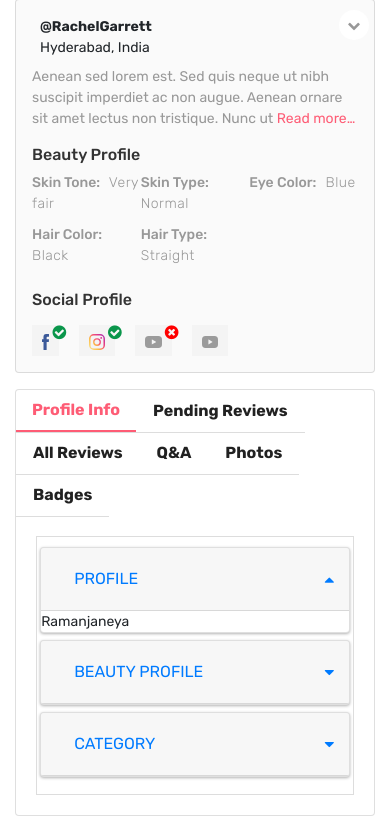
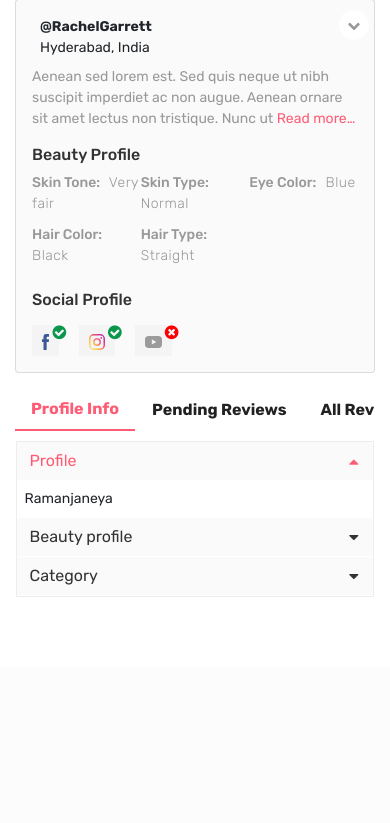
Before and after one commit to ramanjaneyagoud/varcode1, a PHP site: page / in a window 390 px wide. Shown: the part 177-1000 px from the top of the page. After the commit the page ends 774 px from the top, so only its background shows below. Run offline with PHP 8.4, Linux system fonts and the light colour scheme; some libraries are stand-ins or nearby versions.

Commit message:
Rev tabs mobile accordin style issues fixed

```diff
--- a/profile/beauty_profile.php
+++ b/profile/beauty_profile.php
@@ -1,4 +1,4 @@
-<div class="beauty-profile">
+<div class="beauty-profile p-2">
     <div class="social_box">
         <div class="box_inner">
             <div>
--- a/profile/category.php
+++ b/profile/category.php
@@ -1,4 +1,4 @@
-<div class="product-categories">
+<div class="product-categories p-2">
     <div class="social_box">
         <div class="box_inner">
             <div>
--- a/profile/header.php
+++ b/profile/header.php
@@ -10,8 +10,7 @@
     <script src="https://cdnjs.cloudflare.com/ajax/libs/popper.js/1.14.7/umd/popper.min.js"></script>
     <script src="https://maxcdn.bootstrapcdn.com/bootstrap/4.3.1/js/bootstrap.min.js"></script>
     <link rel="stylesheet" href="https://cdnjs.cloudflare.com/ajax/libs/font-awesome/4.7.0/css/font-awesome.min.css">
-    <link href="https://fonts.googleapis.com/css?family=Rubik:300,300i,400,400i,500,500i,700,700i&display=swap"
-        rel="stylesheet">
+    <link href="https://fonts.googleapis.com/css?family=Rubik:300,300i,400,400i,500,500i,700,700i,900,900i&display=swap" rel="stylesheet">
     <script type="text/javascript" src="script.js?re"></script>
-    <link rel="stylesheet" href="style.css?dfd">
+    <link rel="stylesheet" href="style.css?tr">
 </head>
--- a/profile/index.php
+++ b/profile/index.php
@@ -81,11 +81,11 @@
                                                 <div class="unreview"></div>
                                             </a>
                                         </div>
-                                        <div class="giphy_image">
+                                        <!-- <div class="giphy_image">
                                             <a href="#">
                                                 <img src="images/ytube.svg" alt="" class="ytube">
                                             </a>
-                                        </div>
+                                        </div> -->
                                     </div>
                                 </div>
                             </div>
--- a/profile/rev_tabs.php
+++ b/profile/rev_tabs.php
@@ -8,15 +8,15 @@
                     <ul class="nav nav-tabs" id="reve" role="tablist">
                         <li class="nav-item">
                             <a class="nav-link active" id="product-tab" data-toggle="tab" href="#product_rating"
-                                role="tab" aria-controls="product_rating" aria-selected="true">Profile Info</a>
+                                role="tab" aria-controls="product_rating" aria-selected="true">Profile&nbsp;Info</a>
                         </li>
                         <li class="nav-item">
                             <a class="nav-link" id="how-to-use-tab" data-toggle="tab" href="#how_to_use" role="tab"
-                                aria-controls="how_to_use" aria-selected="false">Pending Reviews</a>
+                                aria-controls="how_to_use" aria-selected="false">Pending&nbsp;Reviews</a>
                         </li>
                         <li class="nav-item">
                             <a class="nav-link" id="benefits-tab" data-toggle="tab" href="#benefits" role="tab"
-                                aria-controls="benefits" aria-selected="false">All Reviews</a>
+                                aria-controls="benefits" aria-selected="false">All&nbsp;Reviews</a>
                         </li>
                         <li class="nav-item">
                             <a class="nav-link" id="ingredients-tab" data-toggle="tab" href="#ingredients" role="tab"
@@ -36,7 +36,7 @@
                             aria-labelledby="product-tab">
                             <div class="d-none d-sm-block">
                                 <div class="row">
-                                    <div class="col-sm-3">
+                                    <div class="col-sm-3 py-3 px-2">
                                         <div class="nav flex-column nav-pills" id="v-pills-tab" role="tablist"
                                             aria-orientation="vertical">
                                             <a class="nav-link active" id="v-pills-home-tab" data-toggle="pill"
@@ -50,7 +50,7 @@
                                                 aria-selected="false">Product Category</a>
                                         </div>
                                     </div>
-                                    <div class="col-sm-9">
+                                    <div class="col-sm-9 py-2 px-3">
                                         <div class="tab-content" id="v-pills-tabContent">
                                             <div class="tab-pane fade show active" id="v-pills-home" role="tabpanel"
                                                 aria-labelledby="v-pills-home-tab">
@@ -75,7 +75,7 @@
                                         <div class="card">
                                             <div class="card-header" id="accordion_profile_one">
                                                 <h5 class="mb-0">
-                                                    <button class="btn btn-link text-uppercase" data-toggle="collapse"
+                                                    <button class="btn btn-link" data-toggle="collapse"
                                                         data-target="#collapse_One" aria-expanded="true"
                                                         aria-controls="collapse_One">
                                                         Profile
@@ -85,14 +85,14 @@
                                             <div id="collapse_One" class="collapse show"
                                                 aria-labelledby="accordion_profile_one"
                                                 data-parent="#accordion_profile">
-                                                <?php include "details.php"; ?>
+                                                <div class="p-2"><?php include "details.php"; ?></div>
                                             </div>
                                         </div>
 
                                         <div class="card">
                                             <div class="card-header" id="accordion_profile_two">
                                                 <h5 class="mb-0">
-                                                    <button class="btn btn-link collapsed text-uppercase"
+                                                    <button class="btn btn-link collapsed"
                                                         data-toggle="collapse" data-target="#collapse_Two"
                                                         aria-expanded="false" aria-controls="collapse_Two">
                                                         Beauty profile
@@ -109,7 +109,7 @@
                                         <div class="card">
                                             <div class="card-header" id="accordion_profile_three">
                                                 <h5 class="mb-0">
-                                                    <button class="btn btn-link collapsed text-uppercase"
+                                                    <button class="btn btn-link collapsed"
                                                         data-toggle="collapse" data-target="#collapse_Three"
                                                         aria-expanded="false" aria-controls="collapse_Three">
                                                         Category
--- a/profile/style.css
+++ b/profile/style.css
@@ -431,17 +431,17 @@
   overflow: auto;
 }
 
-.review_card .tab-content {
+/* .review_card .tab-content {
   margin: 20px;
   border: 1px solid #ddd;
   padding: 10px;
-}
+} */
 
 .nav-pills .nav-link,
 .nav-pills .nav-link.active,
 .nav-pills .show>.nav-link {
   color: #333;
-  font-weight: 600;
+  font-weight: 400;
   background: none;
   position: relative;
 }
@@ -468,7 +468,7 @@
 body {
   background: #EDECEC;
   padding: 50px 0;
-  /* cursor: url('http://res.cloudinary.com/wonkytech/image/upload/c_scale,w_28/v1496298479/circle-128_dumbjv.ico'), default; */
+   cursor: url('http://res.cloudinary.com/wonkytech/image/upload/c_scale,w_28/v1496298479/circle-128_dumbjv.ico'), default;
 } */
 
 @media(max-width:1100px) {
@@ -493,9 +493,39 @@
   }
 
   div#accordion_profile {
-      width: 95%;
+      width: 92%;
       margin: 0 auto;
+      border: 1px solid #EDEDED;
   }
+  ul#reve {
+    flex-wrap: nowrap;
+      overflow-x:scroll;
+      overflow: hidden;
+      margin-bottom: 10px;
+}
+.review_card.card {
+  border: none;
+}
+div#accordion_profile .card-header {
+  padding: 0px 0;
+  background: #fafafa;
+  border: none;
+}
+div#accordion_profile .card-header button {
+  color: #333;
+  text-decoration: none;
+  width: 100%;
+  text-align: left;
+}
+div#accordion_profile .card {
+  box-shadow: none;
+  margin-bottom: 1px;
+  border-radius:0px;
+  border:0px;
+}
+#accordion_profile .card-header button[aria-expanded="true"]{
+  color:rgba(254, 92, 117, 1) !important;
+}
 }
 
 .inner_tabs .tab {
```
